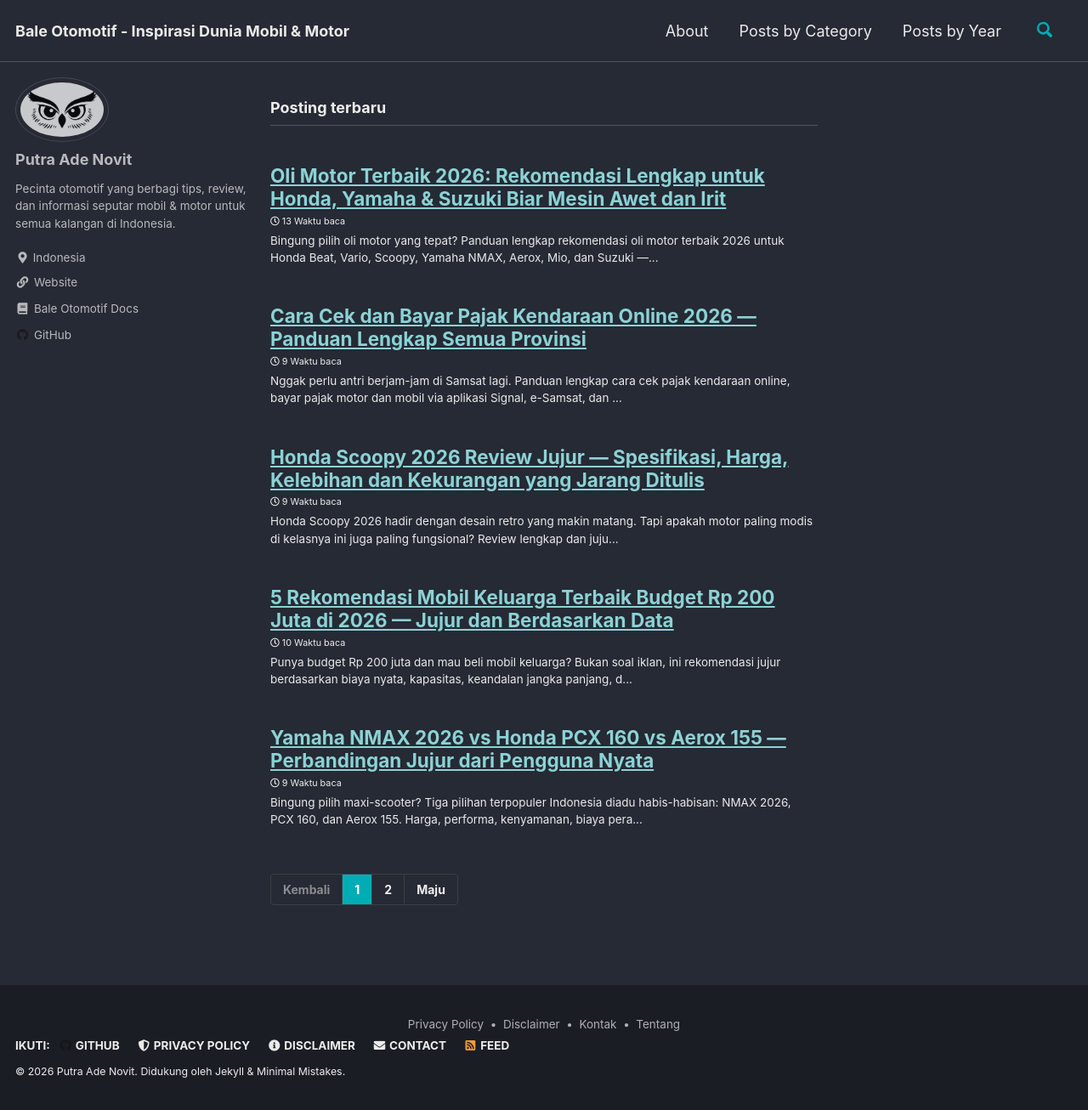
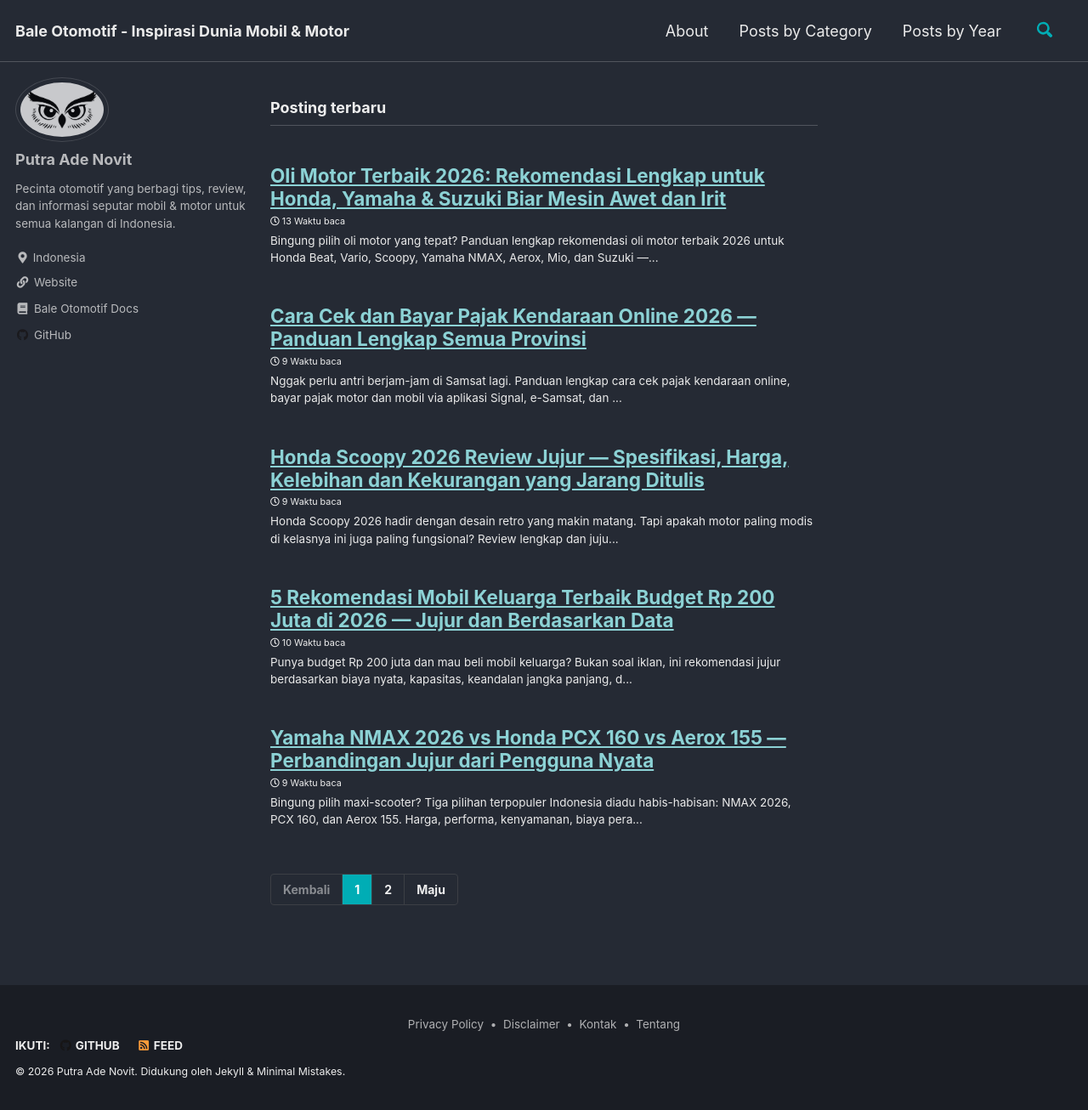
Before and after one commit to balenetizien/balenetizien.github.io, a Jekyll site: the page built from index.html, in a window 1280 px wide and 1306 px high. Shown: the whole window at 85% size. Built offline with Jekyll 4.4.1, drawn with Linux system fonts in a browser that asks for light colours; cached includes are drawn as plain includes; the list of posts is cut into pages by our own code.

Commit message:
Remove duplicate footer links from _config.yml

```diff
--- a/_config.yml
+++ b/_config.yml
@@ -62,15 +62,6 @@
     - label: "GitHub"
       icon: "fab fa-fw fa-github"
       url: "https://github.com/balenetizien"
-    - label: "Privacy Policy"
-      icon: "fas fa-fw fa-shield-alt"
-      url: "/privacy-policy/"
-    - label: "Disclaimer"
-      icon: "fas fa-fw fa-info-circle"
-      url: "/disclaimer/"
-    - label: "Contact"
-      icon: "fas fa-fw fa-envelope"
-      url: "/contact/"
 
 # Reading Files
 include:
```
